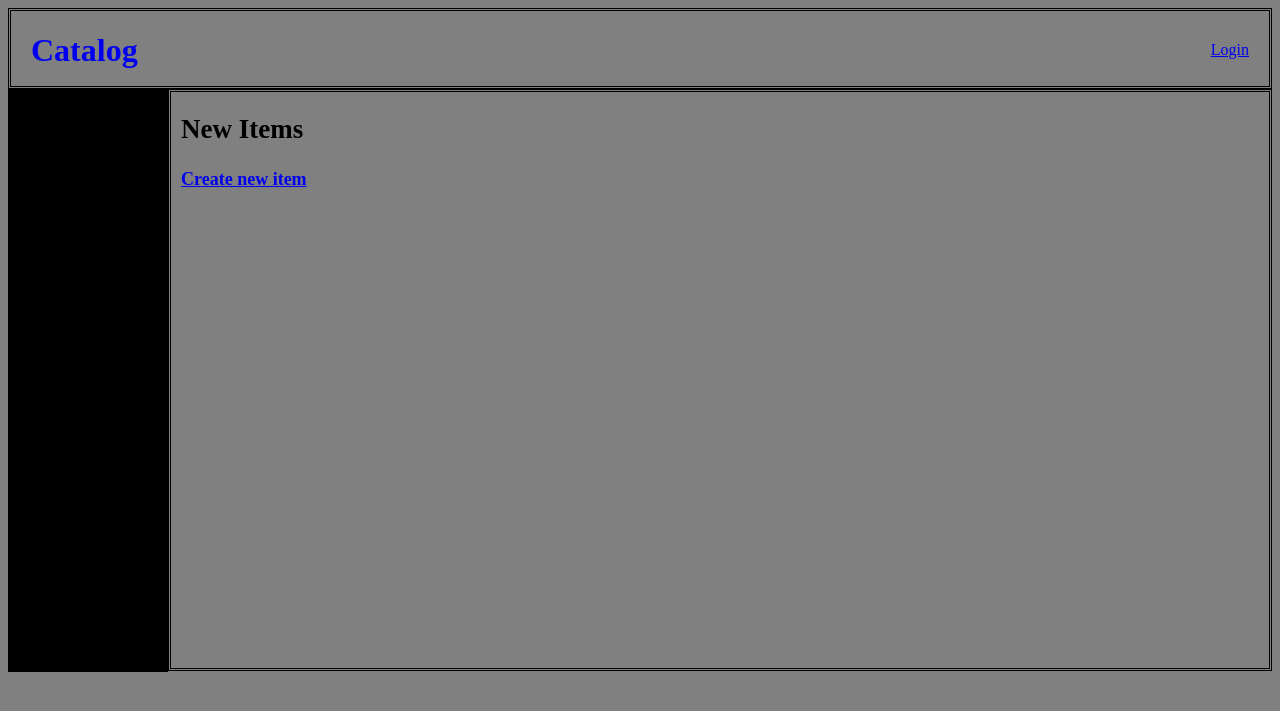
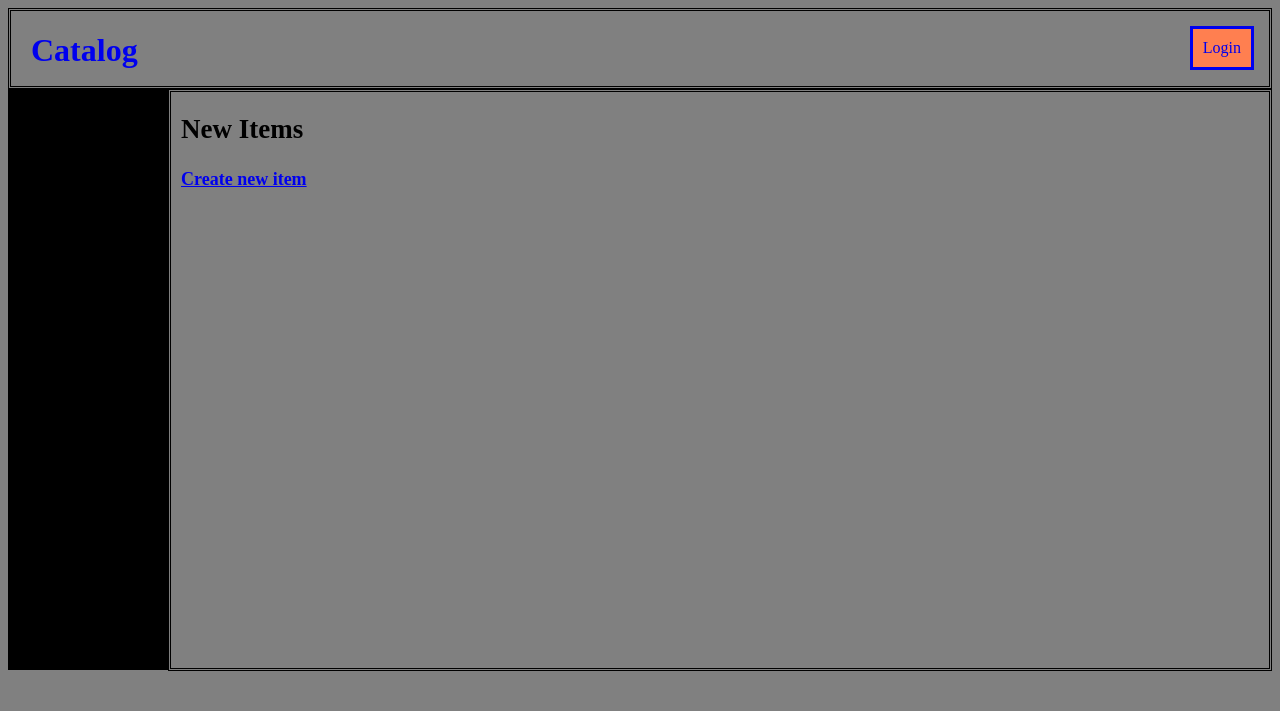
Before and after one commit to chuajosef1/udacity_catalog_project, a Flask app: page / in a window 1280 px wide. Shown: the top 711 px of the page. Run offline with Flask 2, Linux system fonts and the light colour scheme; parts of the project's set-up code (start-up, migrations or seed data) failed here and were passed over.

Commit message:
style: minor changes to front end
remove commit at a later date.

```diff
--- a/static/styles.css
+++ b/static/styles.css
@@ -14,14 +14,16 @@ body {
 }
 
 #border2 p {
-  margin: 0 auto;
+  margin: 15px 15px;
   text-align: right;
-  padding-right: 20px;
-  padding-top: 30px;
+  background-color: coral;
+  border-style: solid;
+  padding: 10px;
+  float: right;
 }
 
 #sidenav {
-  height: 5.86in; /* Full-height: remove this if you want "auto" height */
+  height: 5.845in; /* Full-height: remove this if you want "auto" height */
   width: 1.67in; /* Set the width of the sidebar */
   position: fixed; /* Fixed Sidebar (stay in place on scroll) */
 
```
